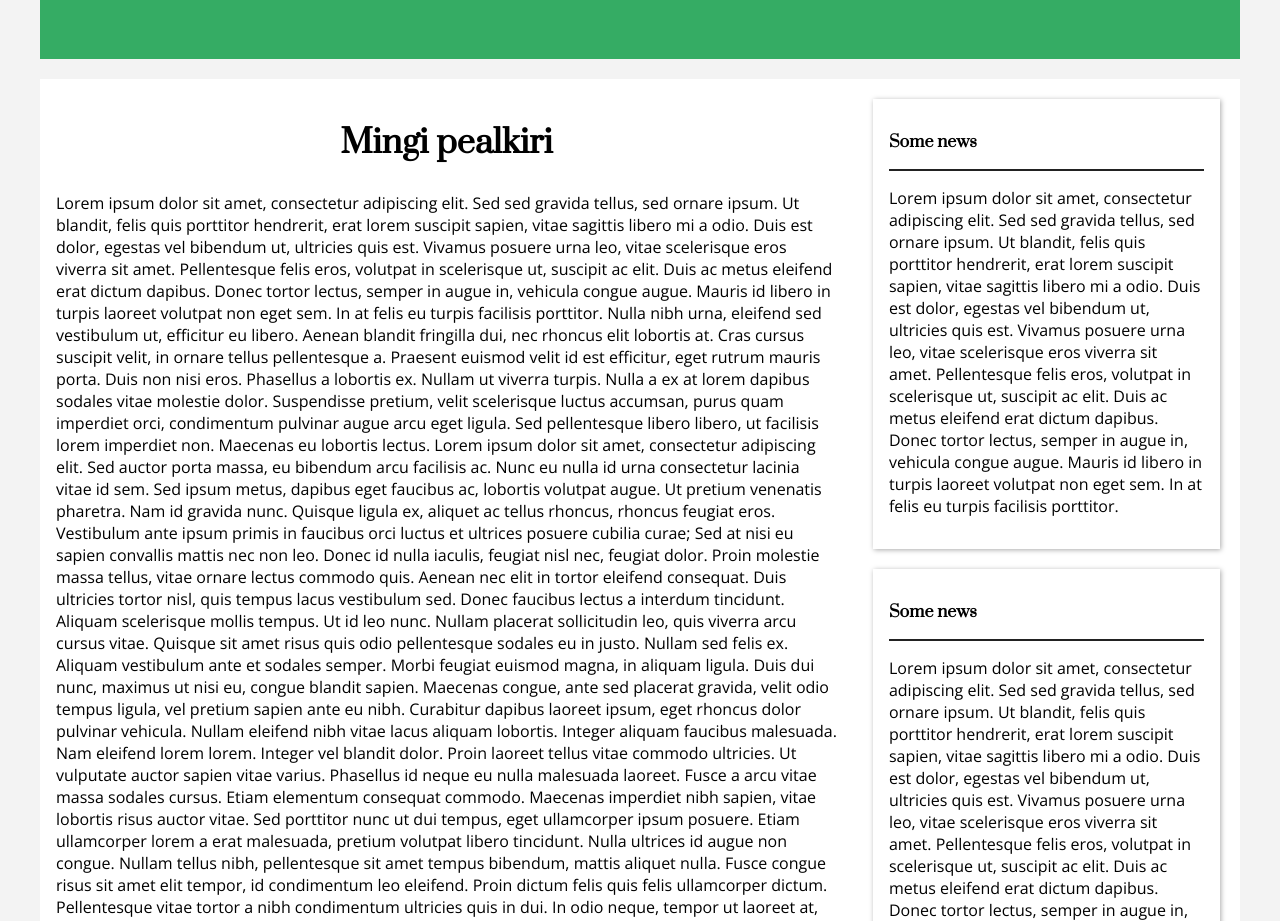
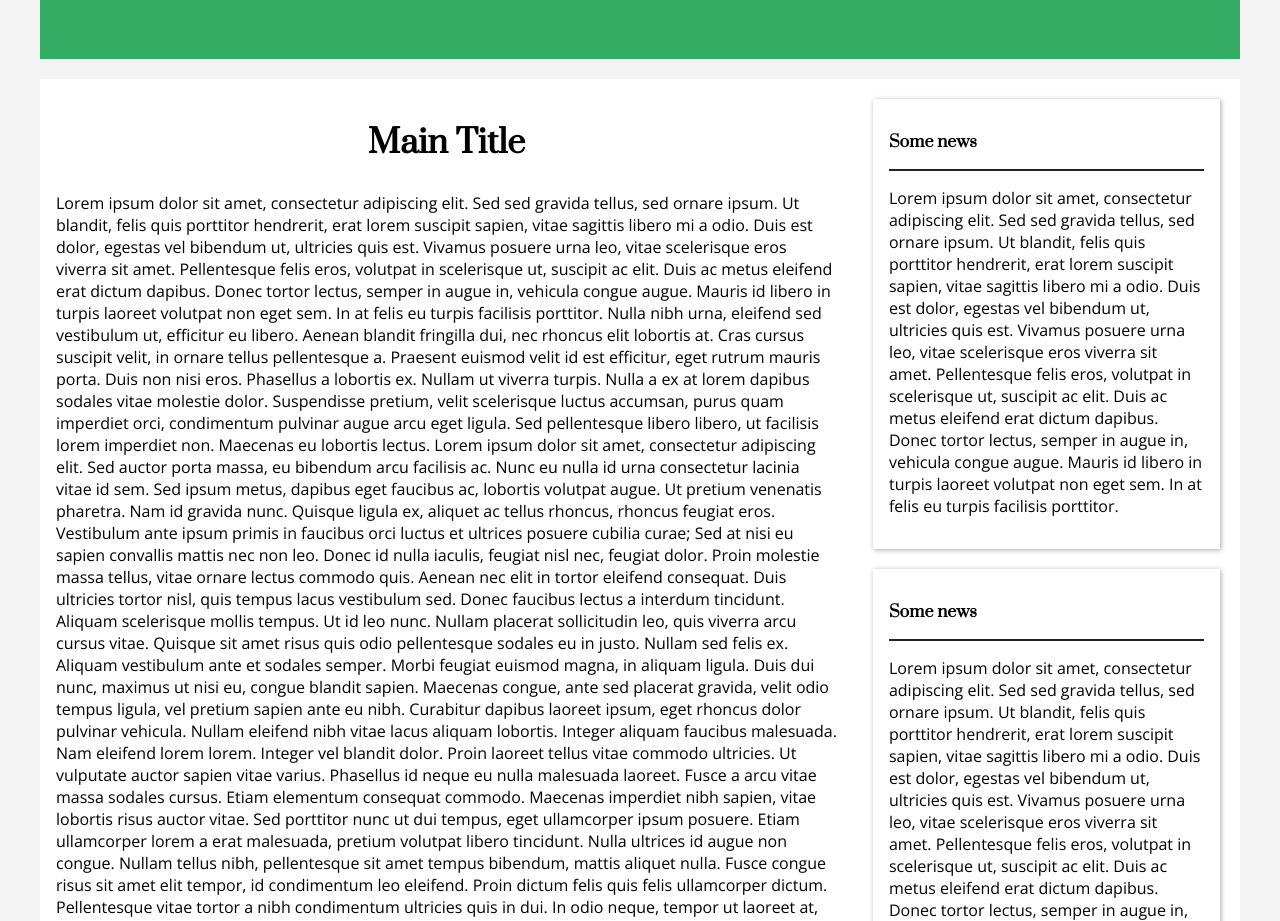
Before and after one commit to aleksandrp/AP-FlexOne, a plain HTML site: page index.html in a window 1280 px wide. Shown: the part 780-1701 px from the top of the page. Drawn offline with nearby package versions, Linux system fonts and the light colour scheme.

Commit message:
Grammar fix
Changed H1 title

```diff
--- a/index.html
+++ b/index.html
@@ -46,7 +46,7 @@
 
 
     <article>
-        <h1>Mingi pealkiri</h1>
+        <h1>Main Title</h1>
         <p>
             Lorem ipsum dolor sit amet, consectetur adipiscing elit. Sed sed gravida tellus, sed ornare ipsum. Ut
             blandit, felis quis porttitor hendrerit, erat lorem suscipit sapien, vitae sagittis libero mi a odio. Duis
```
